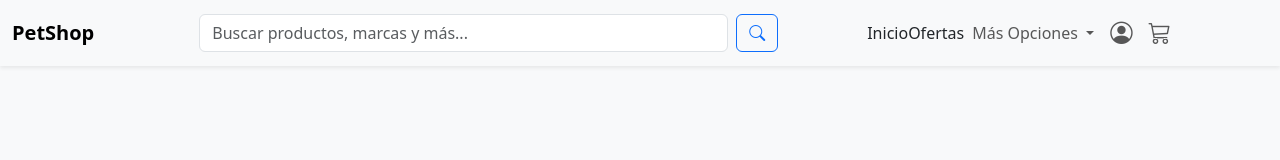
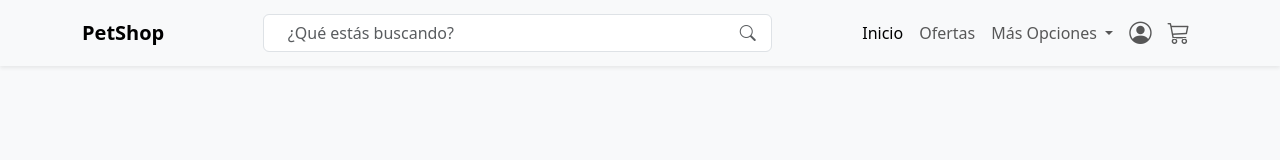
Before and after one commit to Maxii34/PetShop, a plain HTML site: page index.html in a window 1280 px wide. Drawn offline with nearby package versions, Linux system fonts and the light colour scheme.

Commit message:
se acomodo el nav

```diff
--- a/index.html
+++ b/index.html
@@ -21,7 +21,7 @@
   <body>
     <header class="navbar-header fixed-top">
       <nav class="navbar navbar-expand-lg bg-body-tertiary shadow-sm">
-        <div class="container-fluid">
+        <div class="container">
           <a class="navbar-brand fw-bold" href="/index.html">PetShop</a>
 
           <button
@@ -37,21 +37,27 @@
           </button>
 
           <div class="collapse navbar-collapse" id="navbarSupportedContent">
-            <form class="d-flex w-50 mx-auto" role="search">
+            <form class="position-relative w-50 ms-auto" role="search">
               <input
-                class="form-control me-2"
                 type="search"
-                placeholder="Buscar productos, marcas y más..."
-                aria-label="Search"
+                class="form-control ps-4 pe-5"
+                placeholder="¿Qué estás buscando?"
+                aria-label="Buscar"
               />
-              <button class="btn btn-outline-primary" type="submit">
-                <i class="bi bi-search"></i>
-              </button>
+              <i
+                class="bi bi-search position-absolute top-50 end-0 translate-middle-y me-3 text-muted"
+              ></i>
             </form>
 
-            <ul class="navbar-nav me-auto mb-2 mb-lg-0 d-flex align-items-center">
-              <li><a class="dropdown-item" href="">Inicio</a></li>
-              <li><a class="dropdown-item" href="">Ofertas</a></li>
+            <ul
+              class="navbar-nav ms-auto mb-2 mb-lg-0 d-flex align-items-center"
+            >
+              <li class="nav-item">
+                <a class="nav-link active" aria-current="page" href=""
+                  >Inicio</a
+                >
+              </li>
+              <li class="nav-item"><a class="nav-link" href="">Ofertas</a></li>
               <li class="nav-item dropdown">
                 <a
                   class="nav-link dropdown-toggle"
@@ -128,6 +134,9 @@
                       <li><a class="dropdown-item" href="">Complete</a></li>
                       <li><a class="dropdown-item" href="">Trerapy</a></li>
                       <li><hr class="dropdown-divider" /></li>
+                      <li>
+                        <h6 class="dropdown-header">Accesorios</h6>
+                      </li>
                       <li><a class="dropdown-item" href="">Comederos</a></li>
                       <li>
                         <a class="dropdown-item" href="">Trasportadores</a>
```
